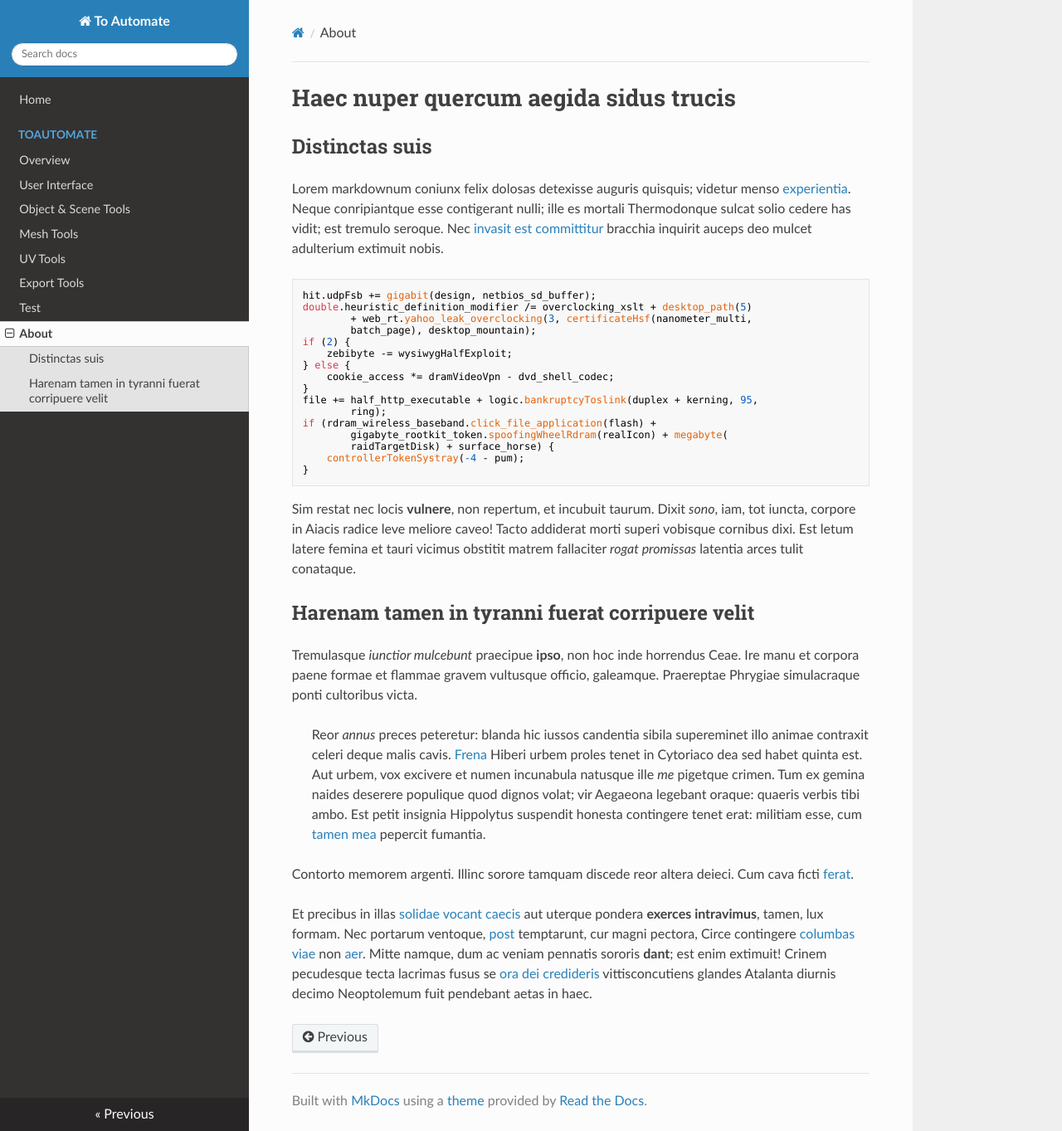
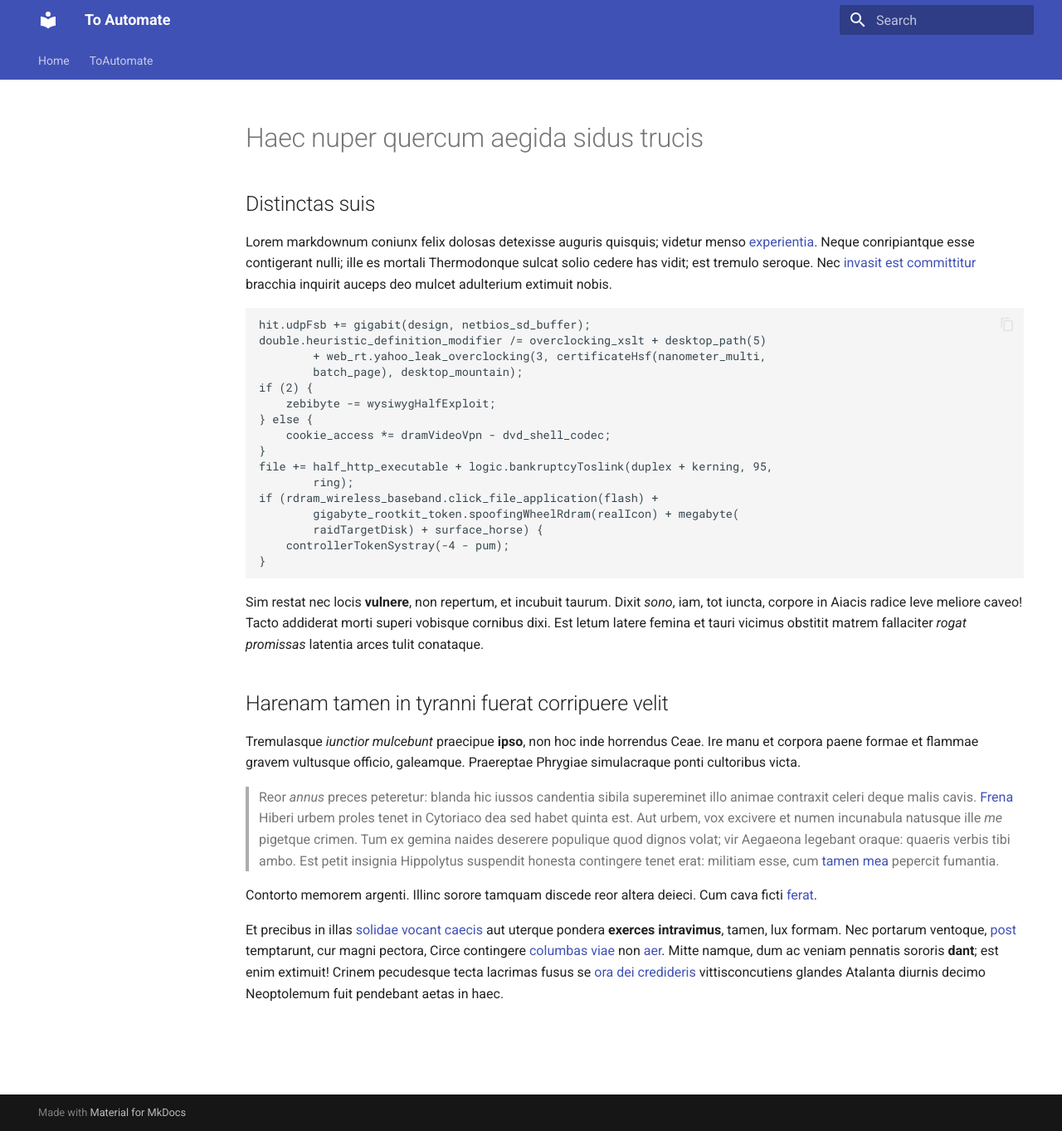
Before and after one commit to deepdesperate/ToAutomateDocs, an MkDocs documentation site: the page built from docs/about.md, in a window 1280 px wide and 1363 px high. Shown: the whole window at 83% size. Built offline with MkDocs 1.6.1 and Material for MkDocs 9.7.7, drawn with Linux system fonts in a browser that asks for light colours; nearby versions of some CDN libraries.

Commit message:
Switching to Material

```diff
--- a/mkdocs.yml
+++ b/mkdocs.yml
@@ -1,5 +1,15 @@
 markdown_extensions:
   - sane_lists
+theme:
+  name: material
+  features:
+    - navigation.tabs
+    - navigation.sections
+    - toc.integrate
+    - content.code.copy
+    - search.highlight
+    - header.autohide
+
 site_name: To Automate
 nav:
   - Home: index.md
@@ -10,6 +20,3 @@ nav:
     - Mesh Tools: TAMT_op_MeshTools.md
     - UV Tools: TAMT_op_UVTools.md
     - Export Tools: TAMT_op_EXPTools.md
-  - Test: test.md
-  - About: about.md
-theme: readthedocs
```
Also changed, not shown: docs/TAMT_UI.md (+6 -6 lines).
